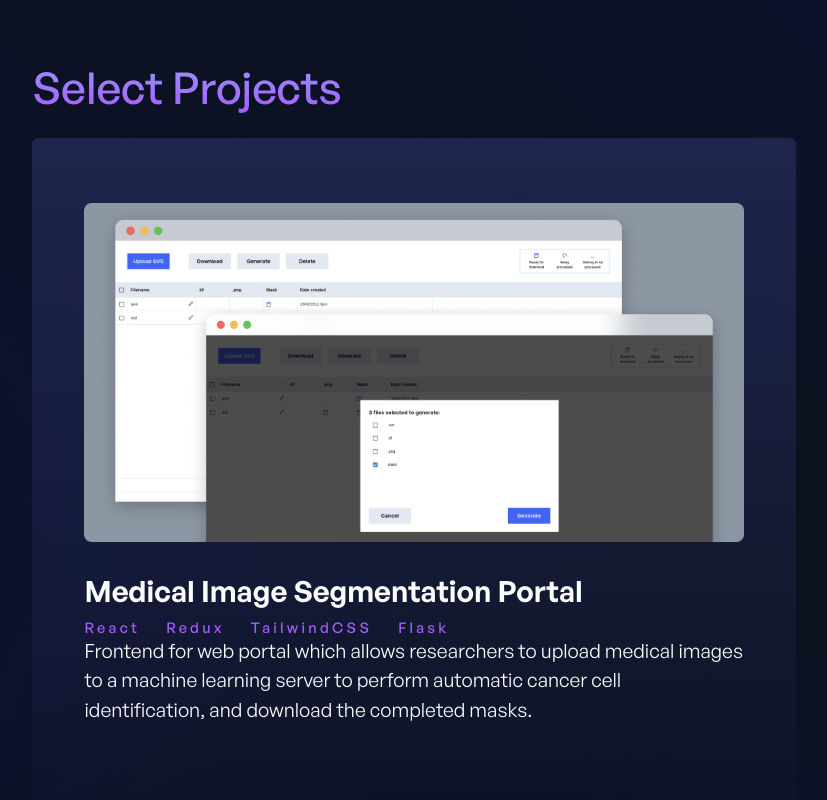
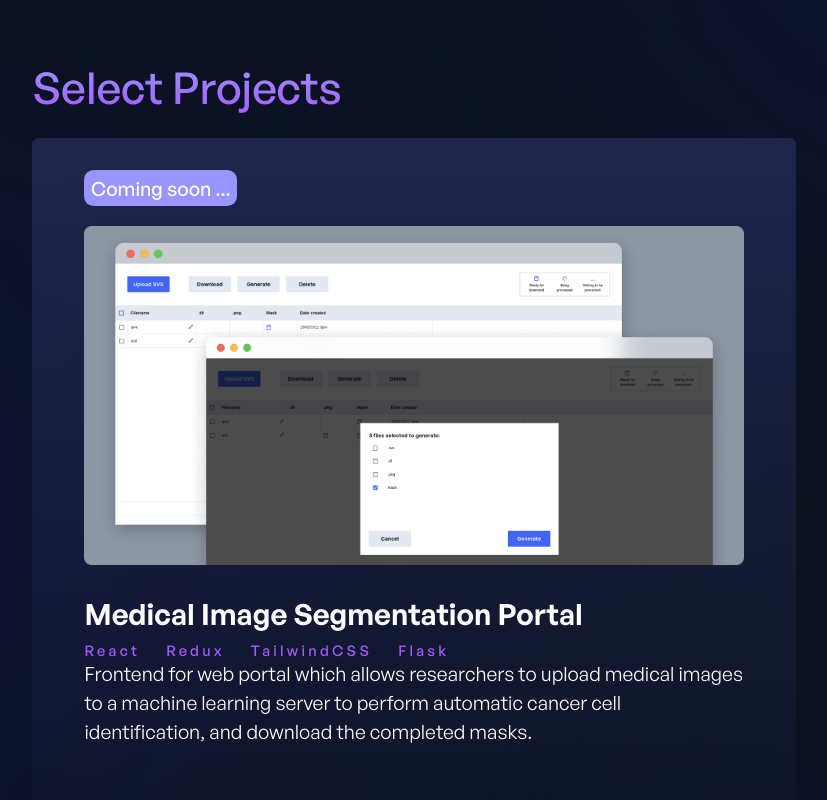
Before and after one commit to alxx9991/portfolio-ii, a Next.js app: page / in a window 1280 px wide. Shown: the part 1740-2540 px from the top of the page, without its empty margins (226-1053 px from the left). Built offline with nearby package versions, Linux system fonts and the light colour scheme.

Commit message:
added coming soon tag

```diff
--- a/components/sections/Work/WorkItem.js
+++ b/components/sections/Work/WorkItem.js
@@ -32,8 +32,19 @@ const WorkItem = ({ image, name, description, technologies, github, link }) => {
         whileInView={{ opacity: 1, y: 0 }}
         transition={{ duration: 0.5, delay: 0.6 }}
         viewport={{ once: true }}
-        className="flex flex-col gap-6 content-gradient pt-20"
+        className="flex flex-col gap-6 content-gradient pt-20 relative"
       >
+        {link ? null : (
+          <motion.p
+            initial={{ opacity: 0, y: -10 }}
+            whileInView={{ opacity: 1, y: 0 }}
+            transition={{ duration: 0.5 }}
+            viewport={{ once: true }}
+            className="text-white px-2 py-1 font-medium  rounded-xl bg-highlight2 w-max -mt-10"
+          >
+            Coming soon ...
+          </motion.p>
+        )}
         <motion.a
           initial={{ opacity: 0, y: -10 }}
           whileInView={{ opacity: 1, y: 0, transition: { duration: 0.5 } }}
```
